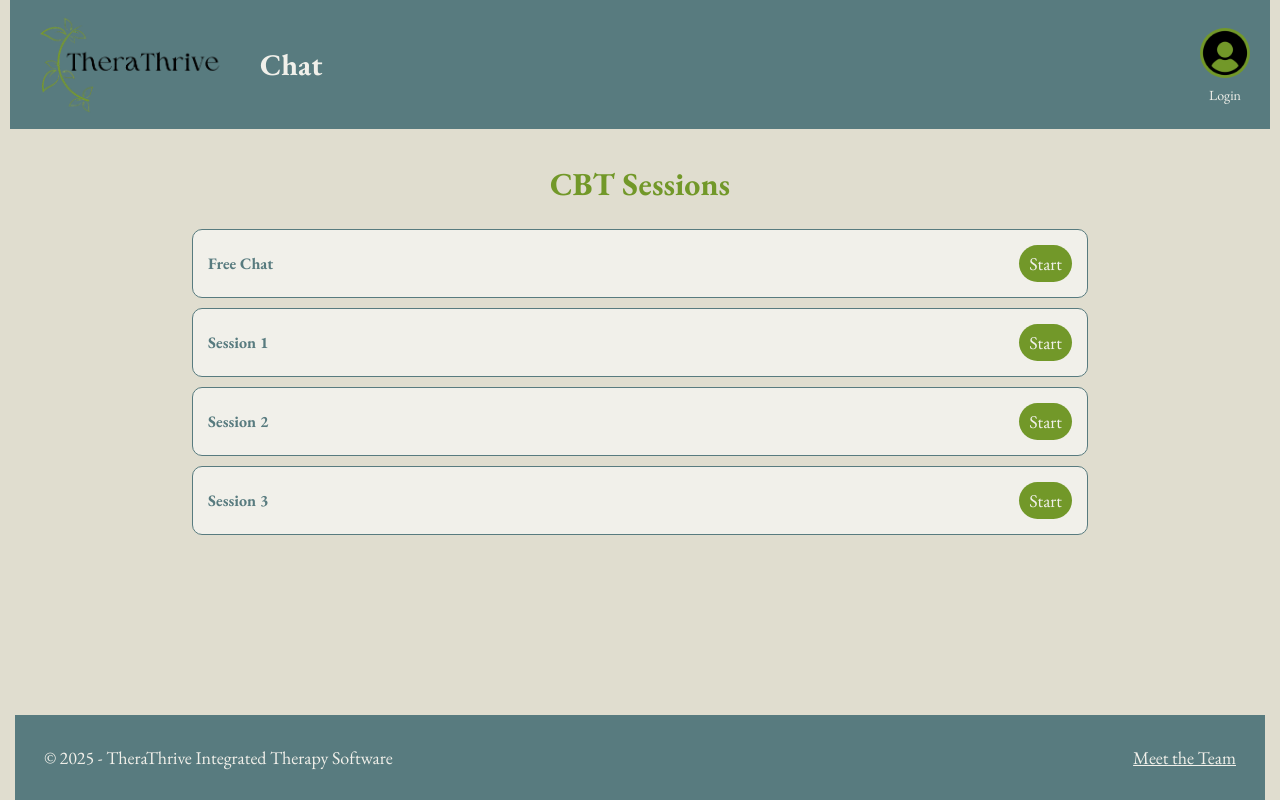
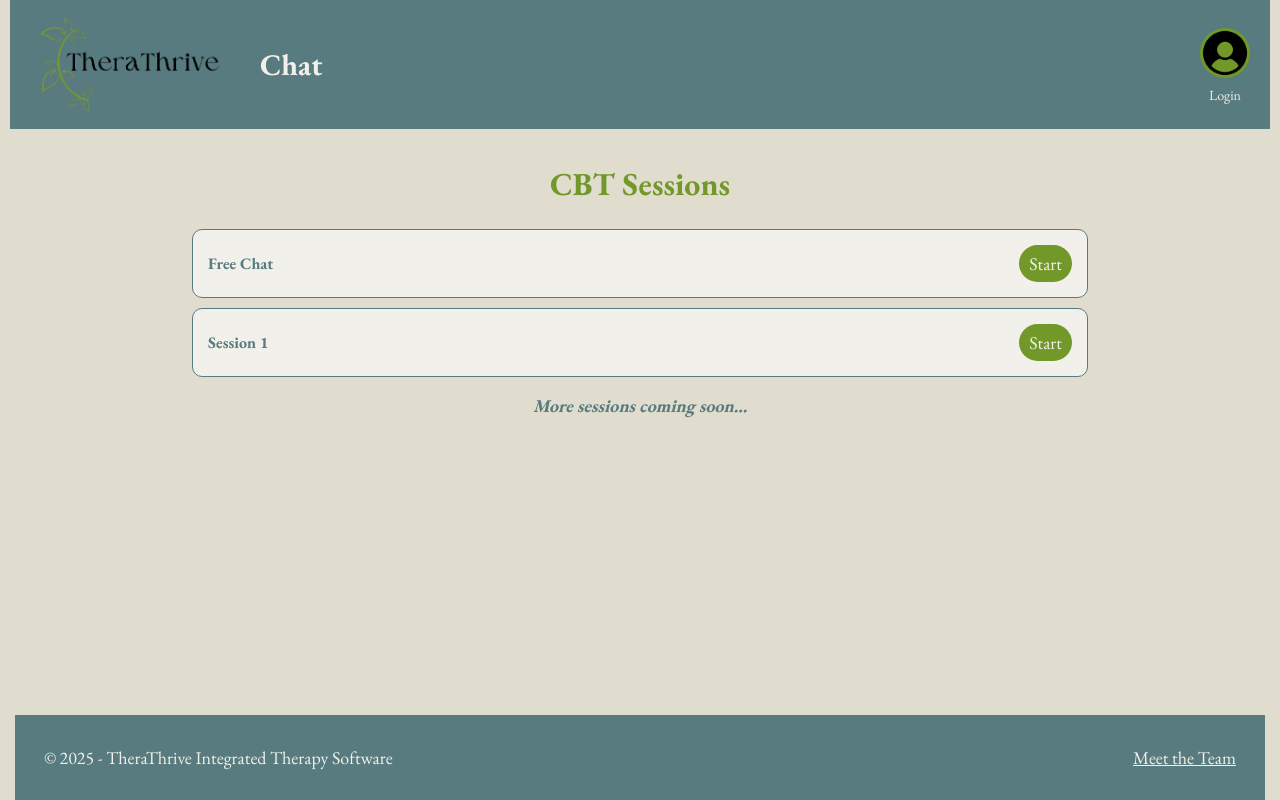
Before and after one commit to thavishkagamage/Integrated-Therapy-Software, a React (Create React App) app in the folder cbt_chatbot/front-end/: page /sessions in a window 1280 px wide. Built offline with nearby package versions, Linux system fonts and the light colour scheme.

Commit message:
helpful messages

```diff
--- a/cbt_chatbot/front-end/src/components/conversations/Conversations.js
+++ b/cbt_chatbot/front-end/src/components/conversations/Conversations.js
@@ -85,9 +85,7 @@ const Conversations = () => {
     <div className="conversations-container">
       <h1 className="font-bold mb-4">Your Conversations</h1>
       {conversations.length === 0 ? (
-        <div className="no-conversations">
-          <p>You have no previous conversations.</p>
-        </div>
+        <p className='text-lg font-bold italic'>You have no previous conversations.</p>
       ) : (
         <>
           <ul>
--- a/cbt_chatbot/front-end/src/components/goals/Goals.js
+++ b/cbt_chatbot/front-end/src/components/goals/Goals.js
@@ -42,6 +42,11 @@ const Goals = () => {
 
   const addGoal = async () => {
     if (!goalInput.trim()) return;
+
+    if (goals.length >= 10) {
+      setError("You can only have up to 10 goals.");
+      return;
+    }
 
     setLoading(true);
     setError("");
@@ -115,6 +120,7 @@ const Goals = () => {
             type="text"
             value={goalInput}
             onChange={(e) => setGoalInput(e.target.value)}
+            onKeyDown={(e) => { if (e.key === 'Enter') { addGoal() } } }
             placeholder="Enter a new goal..."
             className="flex-1 p-2 border rounded"
             style={{
@@ -135,6 +141,9 @@ const Goals = () => {
 
         {loading && <p className="text-gray-500">Loading goals...</p>}
 
+        {goals.length === 0 ? (
+          <p className='text-lg text-[--text-light] font-bold italic text-center'>You have no current goals.</p>
+        ) : (
           <ul className="space-y-2">
             {goals.map((goal) => (
               <li
@@ -157,6 +166,7 @@ const Goals = () => {
               </li>
             ))}
           </ul>
+        )}
       </div>
     </>
   );
--- a/cbt_chatbot/front-end/src/components/sessions/Sessions.js
+++ b/cbt_chatbot/front-end/src/components/sessions/Sessions.js
@@ -5,7 +5,7 @@ import '../conversations/Conversations.css';
 const Sessions = () => {
 	const [isLoggedIn, setIsLoggedIn] = useState(false);
 	const navigate = useNavigate();
-	const sessions = Array.from({ length: 3 }, (_, index) => index + 1);
+	const sessions = Array.from({ length: 1 }, (_, index) => index + 1);
 
 	useEffect(() => {
 		const token = localStorage.getItem('accessToken');
@@ -43,6 +43,7 @@ const Sessions = () => {
 					</li>
 				))}
 			</ul>
+			<span className="text-lg font-bold italic">More sessions coming soon...</span>
 		</div>
 	)
 }
```
Lines whose indentation alone changed are shown as unchanged.
